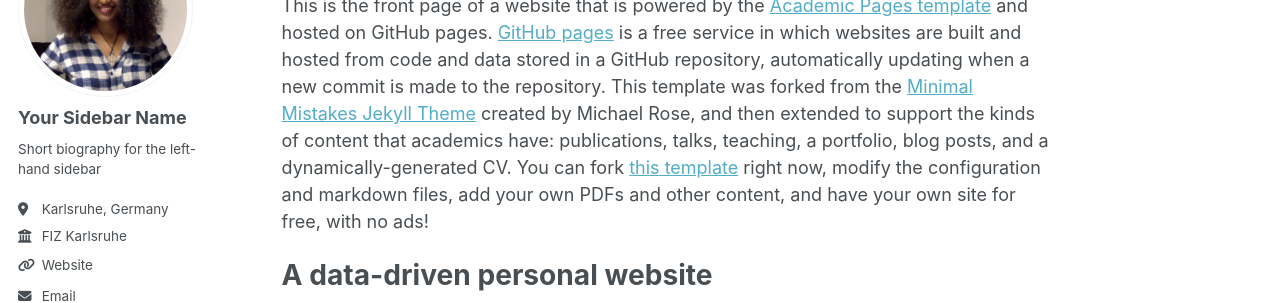
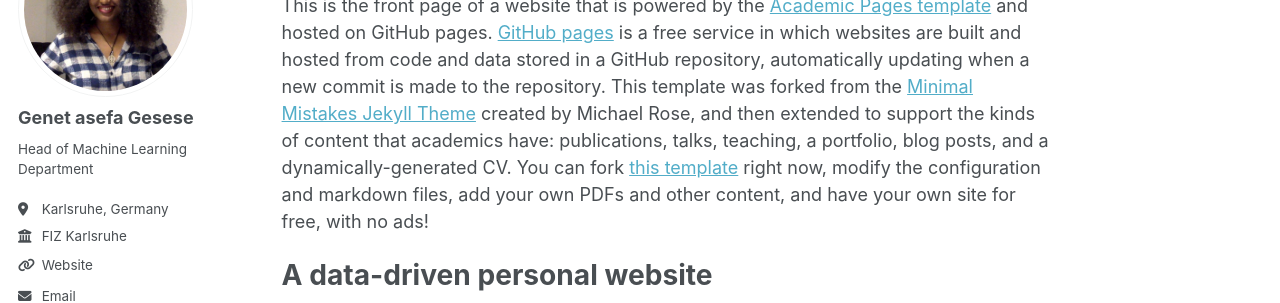
Before and after one commit to GenetAsefa/GenetAsefa.github.io, a Jekyll site: the page built from _pages/about.md, in a window 1280 px wide. Shown: the part 184-487 px from the top of the page. Built offline with Jekyll 4.4.1, drawn with Linux system fonts in a browser that asks for light colours; some web fonts are replaced.

Commit message:
update _config.yml

```diff
--- a/_config.yml
+++ b/_config.yml
@@ -22,9 +22,9 @@ repository               : "academicpages/academicpages.github.io"
 author:
   # Biographic information
   avatar           : "genet.jpeg"
-  name             : "Your Sidebar Name"
+  name             : "Genet asefa Gesese"
   pronouns         : # example: "she/her"
-  bio              : "Short biography for the left-hand sidebar"
+  bio              : "Head of Machine Learning Department"
   location         : "Karlsruhe, Germany"
   employer         : "FIZ Karlsruhe"
   uri              : "https://www.fiz-karlsruhe.de/de/bereiche/lebenslauf-und-publikationen-dr-ing-genet-asefa-gesese"
```
